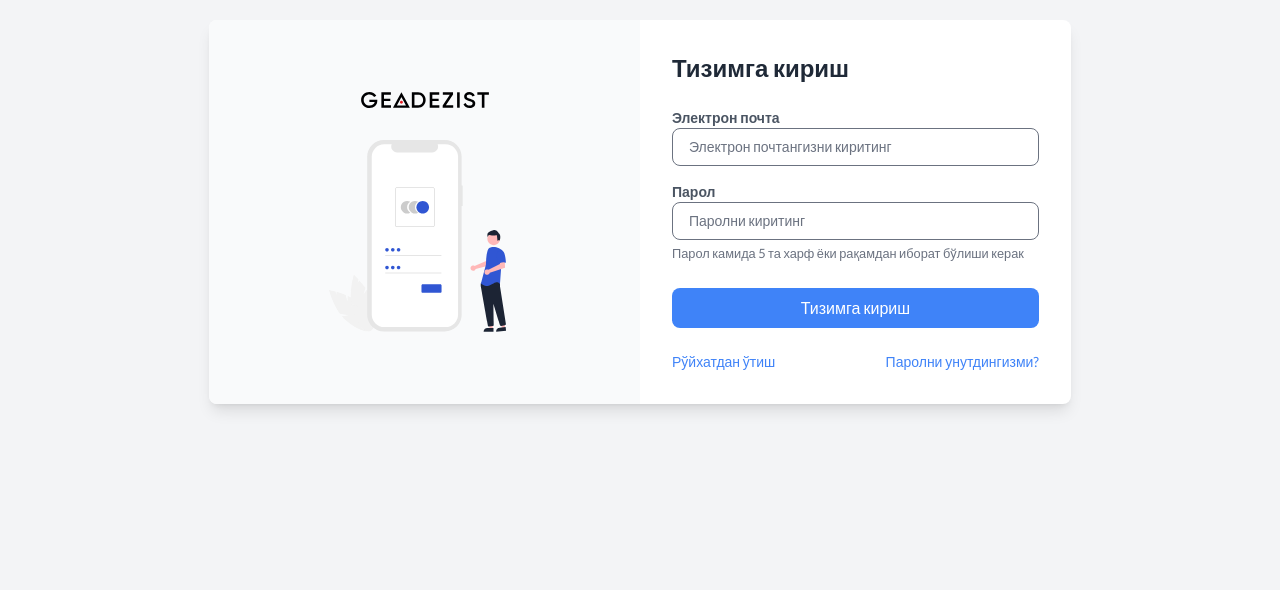
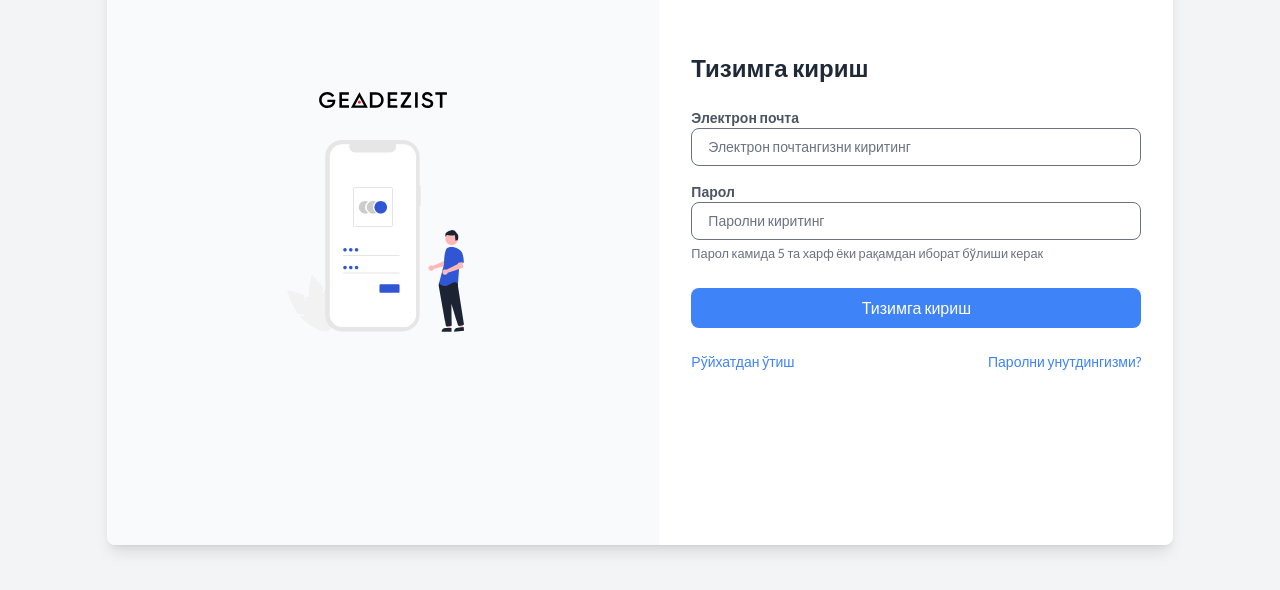
Before and after one commit to jasurhaydarovcode/GEADEZIST, a React (Vite) app: page /auth/SignIn in a window 1280 px wide. Shown: the part 188-778 px from the top of the page. Built offline with nearby package versions, Linux system fonts and the light colour scheme.

Commit message:
yana commit1

```diff
--- a/src/pages/Auth/SignIn.tsx
+++ b/src/pages/Auth/SignIn.tsx
@@ -5,14 +5,15 @@ function SignIn() {
   return (
     <div>
       <div className="h-screen  flex items-center justify-center bg-gray-100">
-      <div className="flex bg-white shadow-lg rounded-lg overflow-hidden">
+      <div className="flex w-5/6 h-5/6 bg-white shadow-lg rounded-lg overflow-hidden">
         <div className=" w-3/5  flex flex-col items-center justify-center bg-gray-50 p-8">
           <img src={Logo} alt="Logo" className="w-32 mb-8" />
           <div className="w-48">
             <img src={registerRasm} alt="Phone Illustration" />
           </div>
         </div>
-        <div className="w-3/5 p-8">
+        <div className="flex justify-center items-center">
+          <div className="w-5/5 p-8">
           <h2 className="text-2xl font-bold text-gray-800 mb-6">Тизимга кириш</h2>
           <div>
             <div className="mb-4">
@@ -57,6 +58,7 @@ function SignIn() {
               Паролни унутдингизми?
             </a>
           </div>
+          </div>
         </div>
       </div>
     </div>
```
